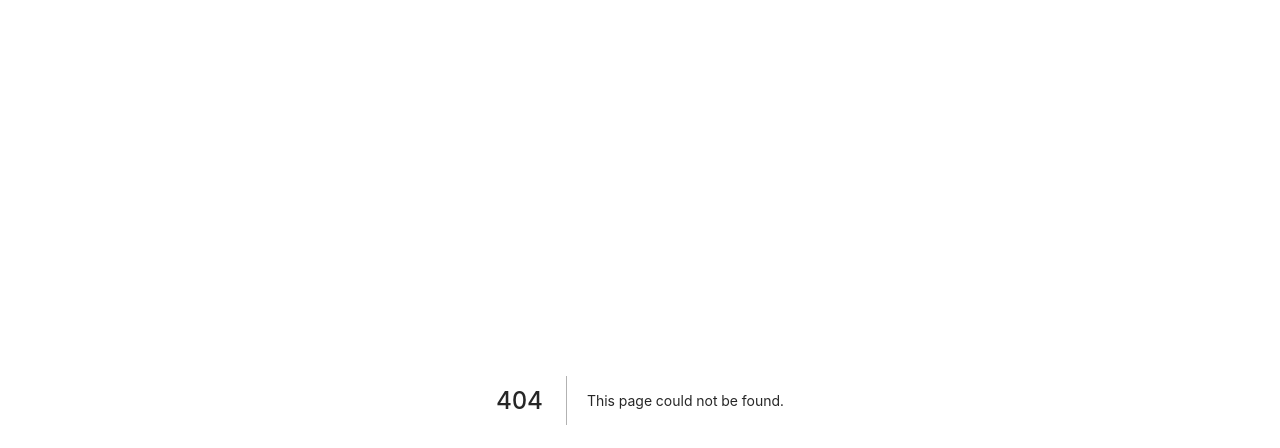
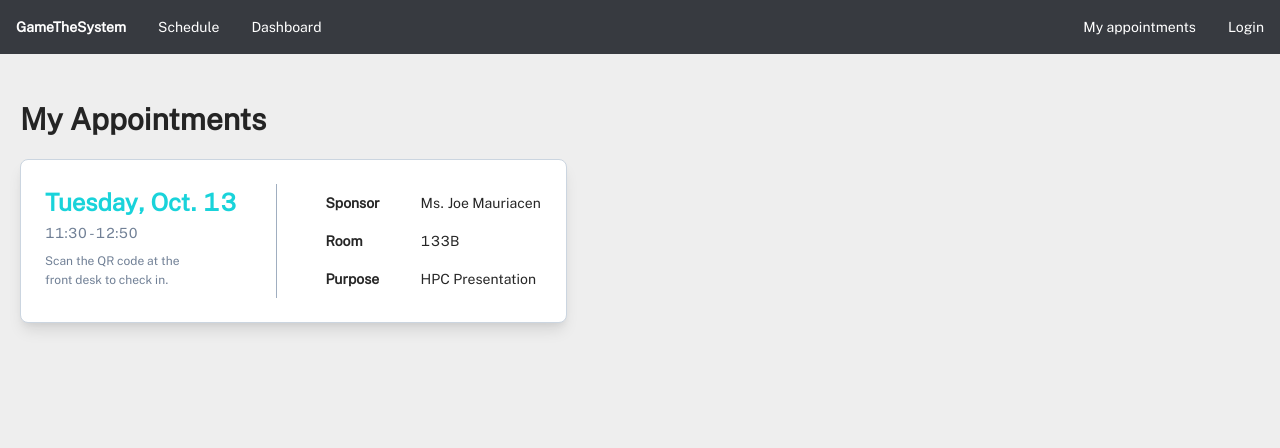
Before and after one commit to HACC2020/GameTheSystem, a Next.js app in the folder ui/: page /appointments in a window 1280 px wide. Before the commit this address had no page. Shown: the top 448 px of the page. Built offline with nearby package versions, Linux system fonts and the light colour scheme.

Commit message:
feat: create appointment page and component

```diff
--- /dev/null
+++ b/ui/components/Appointments/Appointment.jsx
@@ -0,0 +1,47 @@
+import React from 'react';
+
+function Appointment() {
+  return (
+    <div className="inline-block">
+      <styled jsx>
+        {`
+
+      `}
+      </styled>
+      <div className="transition-shadow duration-300 ease-in-out hover:shadow bg-white shadow-lg rounded-lg border border-solid border-gray-400 p-6">
+        <div className="flex">
+          <div className="pr-10 border-solid border-r border-gray-500">
+            <h2 className="font-bold text-2xl accent-color">Tuesday, Oct. 13</h2>
+            <div className="text-gray-600 mb-2">
+              11:30 - 12:50
+            </div>
+            <div className="text-xs text-gray-600">
+              Scan the QR code at the
+              <br />
+              {' '}
+              front desk to check in.
+            </div>
+          </div>
+          <div className="pl-10">
+            <table>
+              <tr>
+                <td className="font-bold p-2 pr-10">Sponsor</td>
+                <td>Ms. Joe Mauriacen</td>
+              </tr>
+              <tr>
+                <td className="font-bold p-2">Room</td>
+                <td>133B</td>
+              </tr>
+              <tr>
+                <td className="font-bold p-2">Purpose</td>
+                <td>HPC Presentation</td>
+              </tr>
+            </table>
+          </div>
+        </div>
+      </div>
+    </div>
+  );
+}
+
+export default Appointment;
--- /dev/null
+++ b/ui/pages/appointments/index.js
@@ -0,0 +1,15 @@
+import Navbar from '../../components/Global/Navbar';
+import Appointment from '../../components/Appointments/Appointment';
+
+export default function Appointments() {
+  return (
+    <div className="body-color h-screen">
+      <Navbar />
+      <br />
+      <main className="p-5">
+        <h1 className="text-3xl font-bold mb-4">My Appointments</h1>
+        <Appointment />
+      </main>
+    </div>
+  );
+}
```
